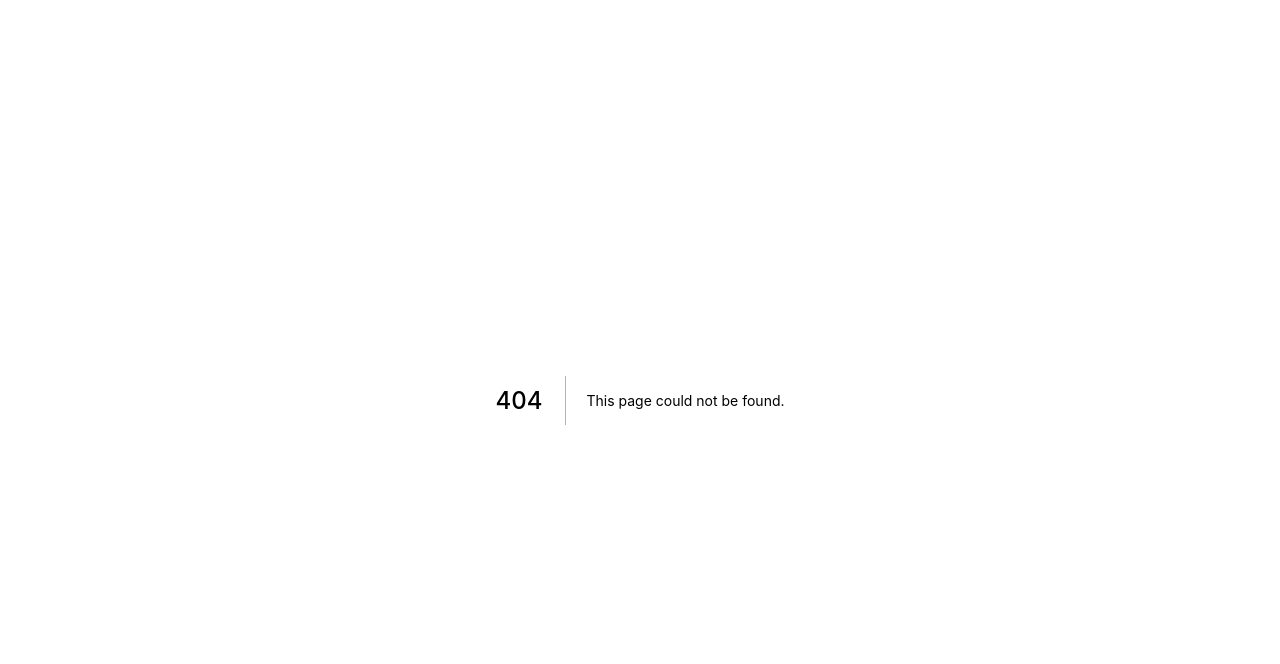
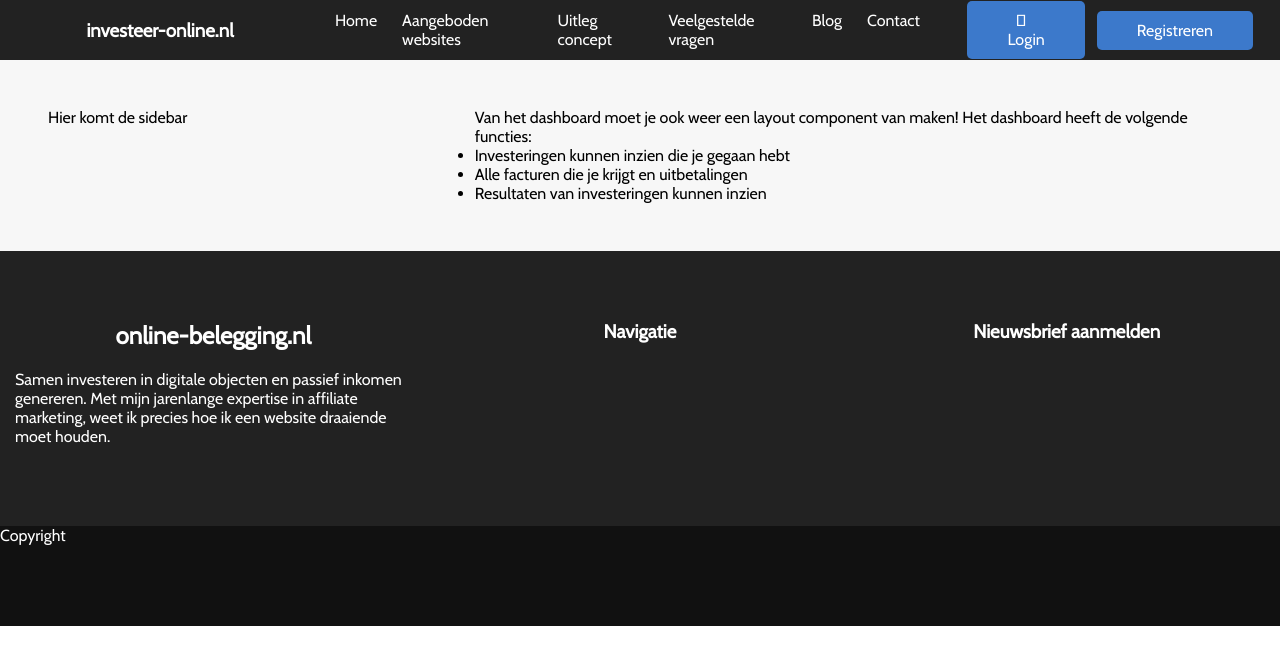
Before and after one commit to sanderyt/invest-platform, a Next.js app: page /dashboard in a window 1280 px wide. Before the commit this address had no page. Shown: the top 664 px of the page. Built offline with nearby package versions, Linux system fonts and the light colour scheme.

Commit message:
some small fixes

```diff
--- a/components/Header/index.js
+++ b/components/Header/index.js
@@ -1,5 +1,6 @@
-import React, { useState } from "react";
+import React, { useState, useContext } from "react";
 import Link from "next/link";
+import { AuthContext } from "../../context/authContext";
 
 import Hamburger from "../Hamburger";
 import MobileNavigation from "../MobileNavigation";
@@ -10,6 +11,8 @@ const Header = () => {
   const toggleMenu = () => {
     setMenuClicked(!menuClicked);
   };
+
+  const context = useContext(AuthContext);
 
   return (
     <>
@@ -48,6 +51,13 @@ const Header = () => {
               </nav>
             </div>
             <div className="col-3 d-none d-md-flex align-items-center justify-content-end">
+              {context.user ? (
+                <>
+                  <span>Welcome back, {context.user.email}</span>
+                  <button className="btn btn--primary">Logout</button>
+                </>
+              ) : (
+                <>
                   <Link href="/login">
                     <a>
                       <button className="btn btn--primary">
@@ -60,6 +70,8 @@ const Header = () => {
                       <button className="btn btn--primary">Registreren</button>
                     </a>
                   </Link>
+                </>
+              )}
             </div>
             <div className="col-6 d-flex d-md-none justify-content-end align-items-center">
               <Hamburger clickHandler={toggleMenu} isOpen={menuClicked} />
--- /dev/null
+++ b/pages/dashboard/index.js
@@ -0,0 +1,25 @@
+import React from "react";
+import Layout from "../../components/Layout";
+
+const Dashboard = () => {
+  return (
+    <Layout>
+      <div className="container-fluid">
+        <div className="row">
+          <div className="col-4 d-flex p-5">Hier komt de sidebar</div>
+          <div className="col-8 d-flex flex-column p-5">
+            Van het dashboard moet je ook weer een layout component van maken!
+            Het dashboard heeft de volgende functies:
+            <ul>
+              <li>Investeringen kunnen inzien die je gegaan hebt</li>
+              <li>Alle facturen die je krijgt en uitbetalingen</li>
+              <li>Resultaten van investeringen kunnen inzien</li>
+            </ul>
+          </div>
+        </div>
+      </div>
+    </Layout>
+  );
+};
+
+export default Dashboard;
```
Also changed, not shown: pages/aanbod/index.js (renamed from pages/aanbod.js, +4 -4 lines). Lines whose indentation alone changed are shown as unchanged.
